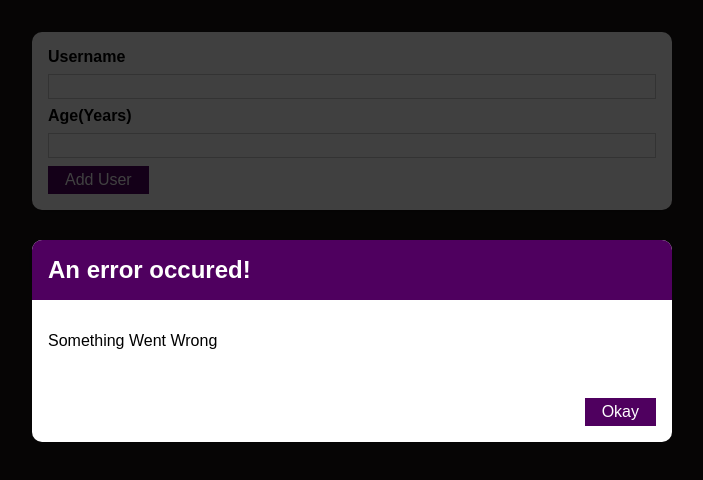
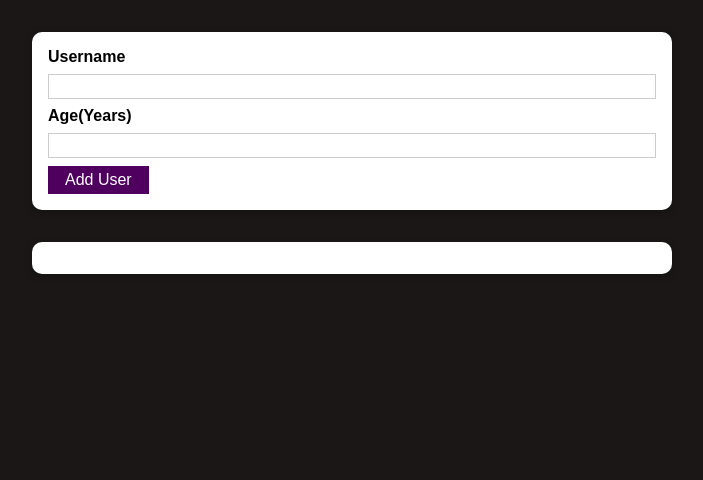
Before and after one commit to takkar94/AddingProjectWithValidation, a React (Create React App) app: page / in a window 1280 px wide. Shown: the top 480 px of the page, without its empty margins (288-991 px from the left). Built offline with nearby package versions, Linux system fonts and the light colour scheme.

Commit message:
Button bug remains

```diff
--- a/src/components/UI/ErrorModal.js
+++ b/src/components/UI/ErrorModal.js
@@ -5,7 +5,7 @@ import classes from "./ErrorModal.module.css"
 const ErrorModal = (props) => {
     return (
         <div>
-        <div className={classes.backdrop}/>
+        <div className={classes.backdrop} onClick={props.onConfirm}/>
         <Card className={classes.modal}>
             <header className={classes.header}>
                 <h2>{props.title}</h2>
--- a/src/components/Users/AddUsers.js
+++ b/src/components/Users/AddUsers.js
@@ -8,14 +8,23 @@ import ErrorModal from "../UI/ErrorModal";
 const AddUser = (props) => {
   const [userName, setUserName] = useState("");
   const [age, setAge] = useState("");
+  const [error, setError] = useState();
 
   //adding the username and checking for validation
   const addUserHandler = (event) => {
     event.preventDefault();
     if (userName.trim() === 0 || age.trim() === 0) {
+      setError({
+        title:"Invalid Data",
+        message:"Please Enter A Valid Data(nom-empty value)",
+      })
       return;
     }
     if (+age < 1) {
+      setError({
+        title:"Invalid Age",
+        message:"Please Enter A Valid Age(>0)",
+      })
       return;
     }
     props.onAddUser(userName, age);
@@ -33,9 +42,15 @@ const AddUser = (props) => {
     setAge(event.target.value);
   };
 
+  //handles error messsage
+  const errorHandler = () => {
+    setError(null);
+  };
+
+
   return (
     <>
-    <ErrorModal title="An error occured!" message="Something Went Wrong" />
+    {error && <ErrorModal title={error.title} message={error.message} onConfirm={errorHandler}/>}
     <Card className={classes.input}>
       <form onSubmit={addUserHandler}>
         <label htmlFor="username">Username</label>
```
